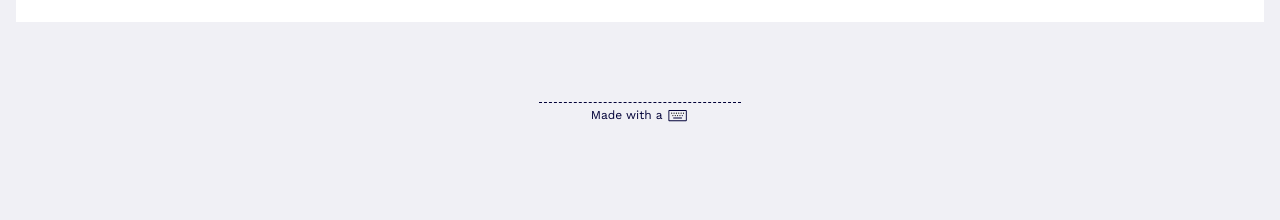
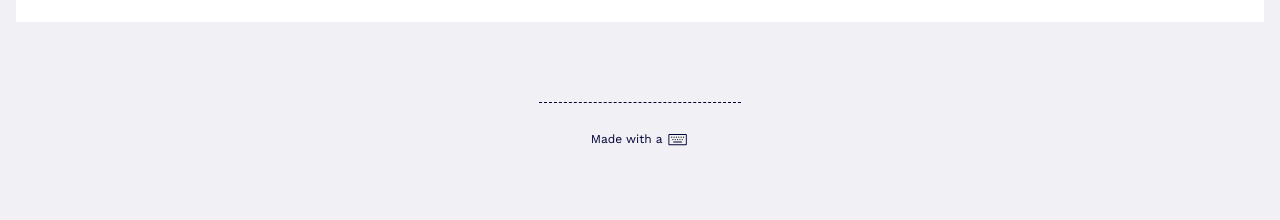
Before and after one commit to DomSt/profileSite, a Jekyll site: the page built from index.html, in a window 1280 px wide. Shown: the part 1132-1352 px from the top of the page. Built offline with Jekyll 4.4.1, drawn with Linux system fonts in a browser that asks for light colours; before the commit the page ends 1307 px from its top, so only the background shows below that.

Commit message:
Footer Finetuning

```diff
--- a/_sass/module/footer.scss
+++ b/_sass/module/footer.scss
@@ -8,7 +8,7 @@
 		border-top: 1px dashed;
 		font-size: .66667rem;
 		text-align: center;
-		line-height: 2;
+		line-height: 3rem;
 	}
 }
 
@@ -30,6 +30,7 @@
 
 		&__disclaimer {
 			font-size: .75rem;
+			line-height: 4.5rem;
 		}
 	}
 }
```
